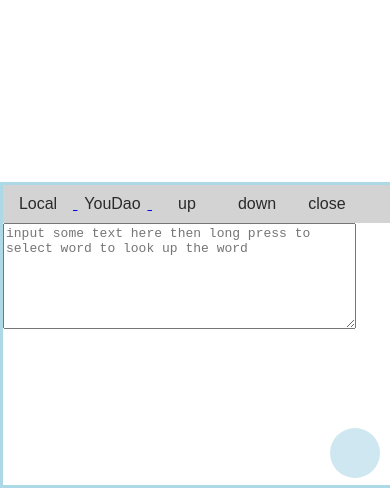
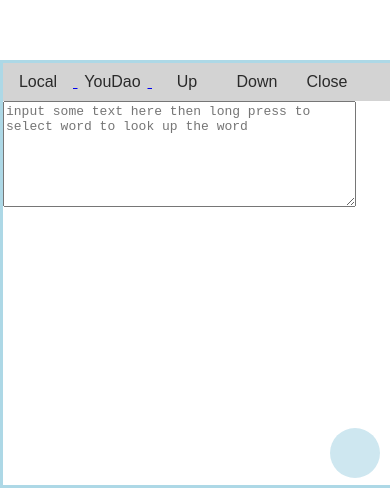
Before and after one commit to suisuyy/epubreader, a React (Create React App) app: page /dict in a window 390 px wide. Shown: the part 356-844 px from the top of the page. Built offline with nearby package versions, Linux system fonts and the light colour scheme; no server answers.

Commit message:
low dict height when landspace on mobile

```diff
--- a/src/App.css
+++ b/src/App.css
@@ -118,7 +118,7 @@
   bottom: 0px;
   overflow: scroll;
   width: 100%;
-  height: 300px;
+  height: 50%;
   border-color: lightblue;
   border-width: 3px;
   border-style: solid;
--- a/src/componets/Dict.js
+++ b/src/componets/Dict.js
@@ -26,9 +26,9 @@ export default class Dict extends React.Component {
                 <div class='dict-button-group'>
                     <a href="#localdict"> <button className="dictbutton">Local</button> </a>
                     <a href="#yddict"> <button className="dictbutton">YouDao</button> </a>
-                    <button onClick={() => this.moveUp()} className="dictbutton">up</button>
-                    <button onClick={() => this.moveDown()} className="dictbutton">down</button>
-                    <button onClick={() => this.props.toggleDict()} className="dictbutton">close</button>
+                    <button onClick={() => this.moveUp()} className="dictbutton">Up</button>
+                    <button onClick={() => this.moveDown()} className="dictbutton">Down</button>
+                    <button onClick={() => this.props.toggleDict()} className="dictbutton">Close</button>
                 </div>
 
                 <textarea class='dict-textarea'
```
